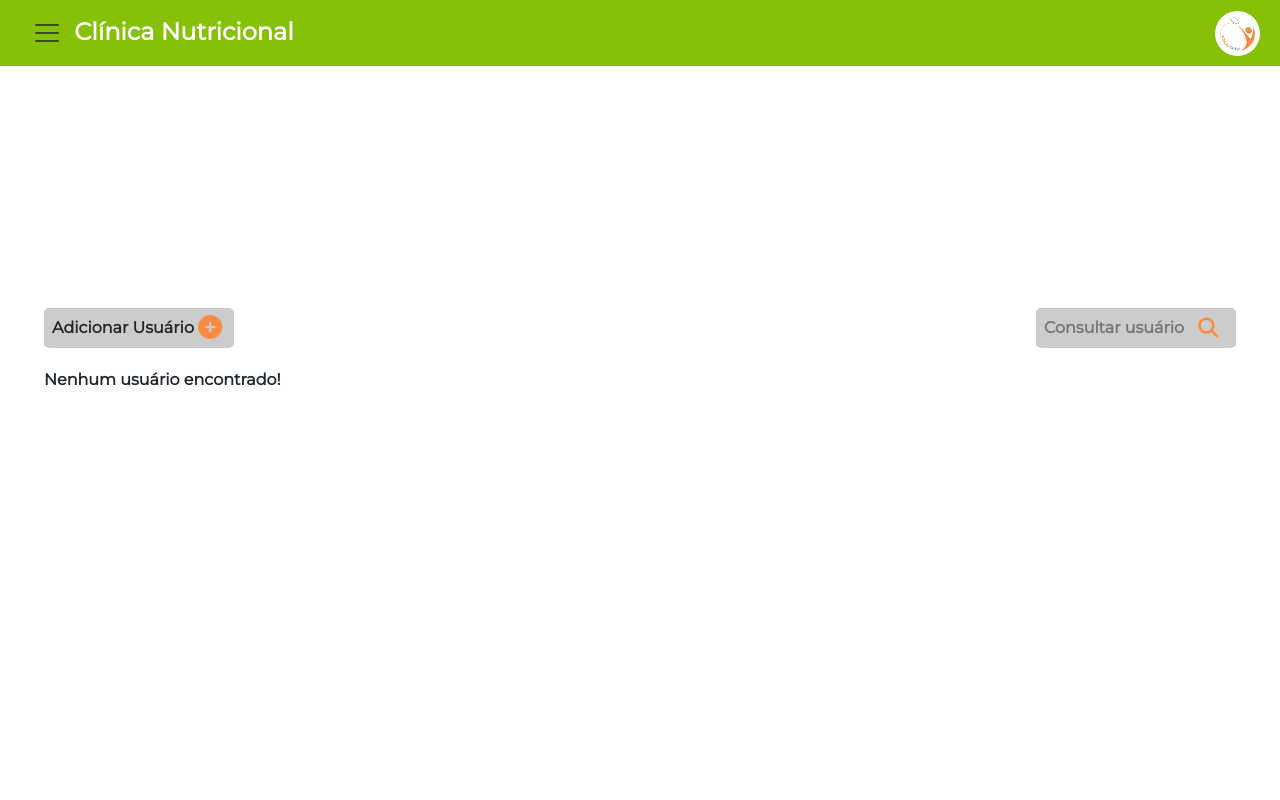
After one commit to ProjetoIntegradorFapam/ProjetoIntegrador, a Flask app: template templates/users.html in a window 1280 px wide. The commit adds this page. Run offline with Flask 3, Linux system fonts and the light colour scheme; the template is opened without the code that fills it, so the values that code supplies are empty; some libraries are stand-ins or nearby versions.

Commit message:
Criando tela de usuários.

```diff
--- a/db/utils.py
+++ b/db/utils.py
@@ -8,7 +8,7 @@ def select_users():
     cursor = connection.cursor()
 
     #comando a ser utilizado
-    command = 'SELECT * FROM usuario'
+    command = 'SELECT nome FROM usuario'
 
     #executando comando
     cursor.execute(command)
--- a/main.py
+++ b/main.py
@@ -2,7 +2,7 @@
 from flask import Flask
 
 #importação de rotas
-from routes import login, home, register_user, register_nutrition, register_clinic
+from routes import login, home, register_user, register_nutrition, register_clinic, users
 
 #instanciando flask
 app = Flask(__name__)
@@ -16,6 +16,7 @@ app.register_blueprint(home.bp)
 app.register_blueprint(register_user.bp)
 app.register_blueprint(register_nutrition.bp)
 app.register_blueprint(register_clinic.bp)
+app.register_blueprint(users.bp)
 
 #verificando se está em ambiente de desenvolvimento
 if __name__ == "__main__":
--- a/static/css/main.css
+++ b/static/css/main.css
@@ -10,6 +10,7 @@
     --light-theme-bg: #fff;
     --dark-green: #2D4F34;
     --black: #000;
+    --grey: #ccc;
 }
 
 .content {
--- /dev/null
+++ b/static/css/users.css
@@ -0,0 +1,41 @@
+#users_register {
+    padding: 1rem 2rem 1rem 2rem;
+    margin-top: -100px;
+}
+
+.header, #header_register_button, #header_search_button {
+    display: flex;
+    margin-bottom: 10px;
+}
+
+#header_register_button {
+    width: 190px;
+    padding: 0.5rem;
+    border-radius: 5px;
+    background: var(--grey);
+}
+
+#header_register_button:hover {
+    cursor: pointer;
+    transform: scale(1.1);
+}
+
+#search_input {
+    border: 0;
+    outline: 0;
+    background: var(--grey);
+    width: 150px;
+}
+
+#header_search_button {
+    width: 200px;
+    padding: 0.5rem;
+    border-radius: 5px;
+    background: var(--grey);
+    float: right;
+}
+
+#header_search_button:hover {
+    cursor: pointer;
+    transform: scale(1.1);
+}
--- a/templates/layout.html
+++ b/templates/layout.html
@@ -8,6 +8,7 @@
     <link href="https://cdn.jsdelivr.net/npm/bootstrap@5.3.2/dist/css/bootstrap.min.css" rel="stylesheet" integrity="sha384-T3c6CoIi6uLrA9TneNEoa7RxnatzjcDSCmG1MXxSR1GAsXEV/Dwwykc2MPK8M2HN" crossorigin="anonymous">
     <link href='https://fonts.googleapis.com/css?family=Montserrat' rel='stylesheet'>
     <link rel="stylesheet" href="{{url_for('static', filename='css/main.css')}}">
+    <script src="https://code.jquery.com/jquery-3.7.1.js" integrity="sha256-eKhayi8LEQwp4NKxN+CfCh+3qOVUtJn3QNZ0TciWLP4=" crossorigin="anonymous"></script>
     <script src="https://code.jquery.com/jquery-3.7.1.js" integrity="sha256-eKhayi8LEQwp4NKxN+CfCh+3qOVUtJn3QNZ0TciWLP4=" crossorigin="anonymous"></script>
     {% block head %}
     {% endblock %}
@@ -42,7 +43,7 @@
                     <i class="fa-solid fa-pen-to-square"></i> Cadastro
                   </a>
                   <ul class="dropdown-menu">
-                    <li><a class="dropdown-item" href="/register_user"><i class="fa-solid fa-user"></i> Usuário</a></li>
+                    <li><a class="dropdown-item" href="/users"><i class="fa-solid fa-user"></i> Usuário</a></li>
                     <li><a class="dropdown-item" href="/register_nutrition"><i class="fa-solid fa-apple-whole"></i> Nutricionista</a></li>
                     <li>
                   </ul>
--- /dev/null
+++ b/templates/users.html
@@ -0,0 +1,56 @@
+{% extends 'layout.html' %}
+{% block head %}
+    <link rel="stylesheet" href="{{url_for('static', filename='css/users.css')}}">
+{% endblock %}
+
+{% block body %}
+<div class="container-fluid content">
+    <div class="col-md-12" id="users_register">
+        <div class="header col-md-12">
+
+            <div class="col-md-6">
+                <div id="header_register_button" onclick='location.href="/register_user"'>
+                    <div id="header_register_title">
+                        Adicionar Usuário
+                        <i class="fa-solid fa-circle-plus fa-xl"></i>
+                    </div>
+                </div>
+            </div>
+
+            <div class="col-md-6">
+                <div id="header_search_button">
+                    <div id="header_search_input">
+                        <input type="text" name="user" placeholder="Consultar usuário" id="search_input">
+                        <i class="fa-solid fa-magnifying-glass fa-lg"></i>
+                    </div>
+                </div>
+            </div>
+
+        </div>
+        {% if users %}
+            {% for user in users %}
+                <div class="user_card">
+                    <div class="card_title col-md-6">
+                        {{user[0]}}
+                    </div>
+                    <div class="card_content col-md-6">
+                        <div class="card_icon">
+                            <i class="fa-solid fa-utensils fa-lg icon-animation dark-green"></i>
+                        </div>
+                        <div class="card_icon">
+                            <i class="fa-solid fa-pencil fa-lg icon-animation blue"></i>
+                        </div>
+                        <div class="card_icon">
+                            <i class="fa-solid fa-trash fa-lg icon-animation red"></i>
+                        </div>
+                    </div>
+                </div>
+            {% endfor %}
+        {% else %}
+        <div class="user_not_found">
+            Nenhum usuário encontrado!
+        </div>
+        {% endif %}
+    </div>
+  </div>
+{% endblock %}
```
Also changed, not shown: other parts of static/css/main.css (+35 -0 lines), routes/users.py (added, +25 -0 lines), templates/edit_profile.html (deleted, +0 -16 lines).
